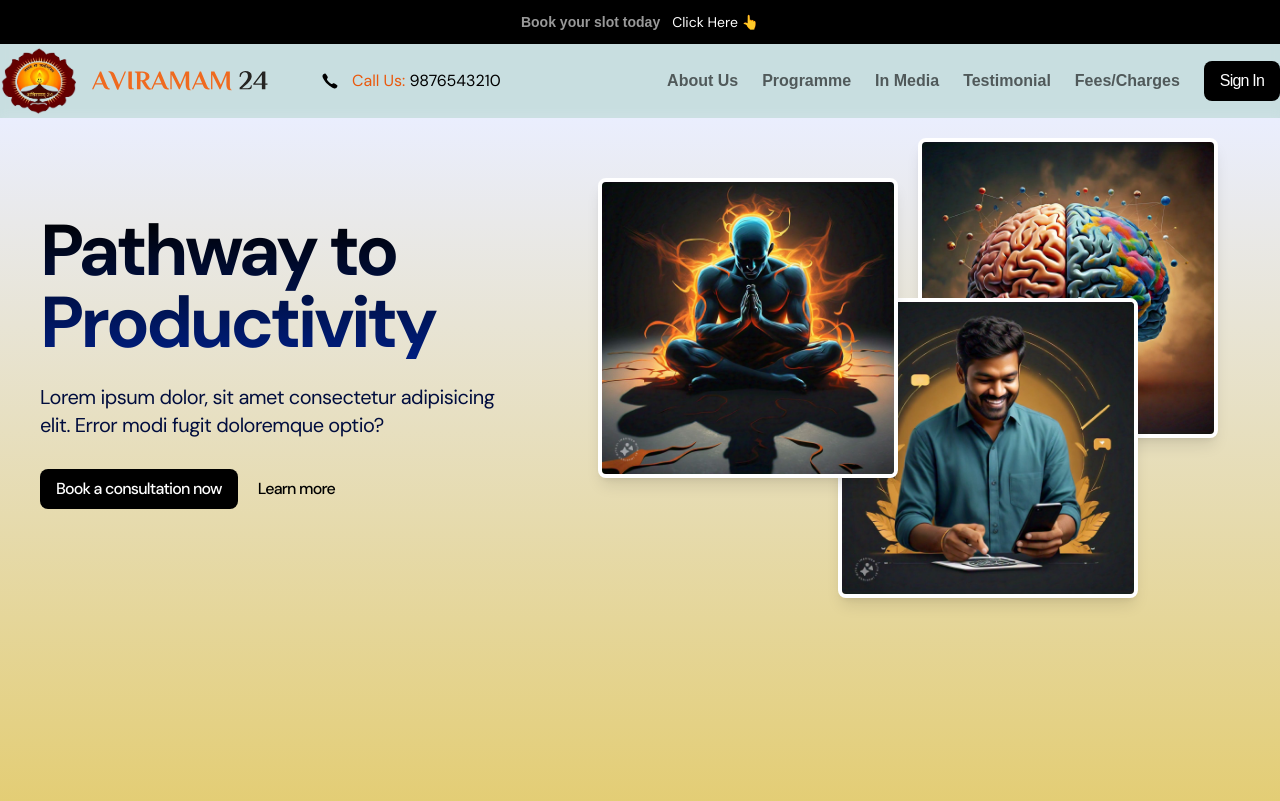
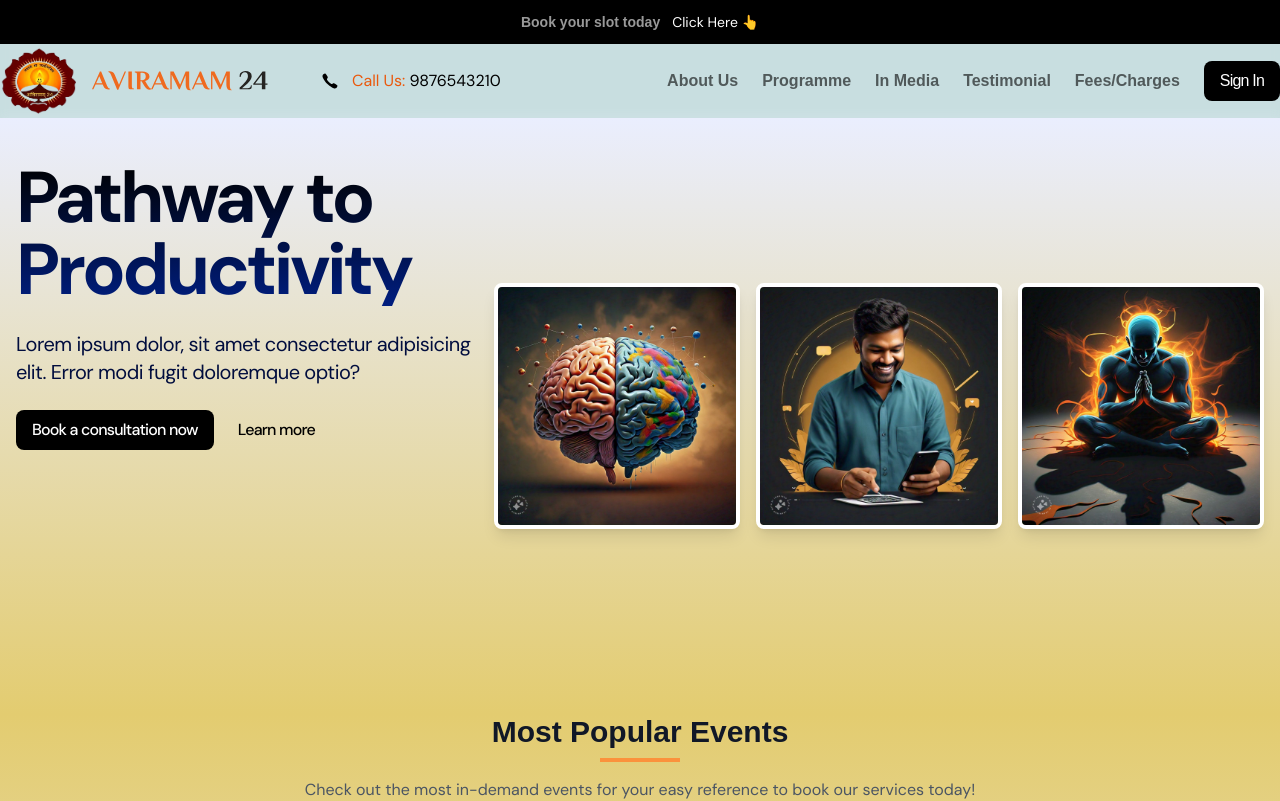
Before and after one commit to thisissuman/aviramana-24, a Next.js app: page / in a window 1280 px wide. Shown: the top 801 px of the page. Built offline with nearby package versions, Linux system fonts and the light colour scheme.

Commit message:
hero fix

```diff
--- a/src/app/sections/Hero.tsx
+++ b/src/app/sections/Hero.tsx
@@ -5,26 +5,21 @@ import resi from "@/app/assets/resi.jpeg";
 import book from "@/app/assets/book.jpeg";
 import sign from "@/app/assets/signup.jpeg";
 import { content } from "../constant";
+
 const Hero = () => {
-
   const [hoveredImage, setHoveredImage] = useState<
     "imageOne" | "imageTwo" | "imageThree" | null
   >(null);
 
-
   const [blurText, setBlurText] = useState(false);
-
-
 
   const defaultTitle = "Pathway to Productivity";
   const defaultDescription =
     "Lorem ipsum dolor, sit amet consectetur adipisicing elit. Error modi fugit doloremque optio?";
 
-
   const { title, description } = hoveredImage
     ? content[hoveredImage]
     : { title: defaultTitle, description: defaultDescription };
-
 
   const handleHoverStart = (image: "imageOne" | "imageTwo" | "imageThree") => {
     setBlurText(true);
@@ -35,67 +30,64 @@ const Hero = () => {
   };
 
   return (
-    <section className="pt-8 pb-20 md:pt-5 md:pb-10 bg-[linear-gradient(to_bottom,#EAEEFE,#e3cc70)] overflow-x-clip
-">
-      <div className="container mx-auto">
-        <div className="md:flex items-center">
+    <section className="pt-8 pb-20 md:pt-5 md:pb-10 bg-[linear-gradient(to_bottom,#EAEEFE,#e3cc70)] overflow-x-clip">
+      <div className="container mx-auto px-4"> {/* Added padding for small screens */}
+        <div className="flex flex-col md:flex-row items-center"> {/* Changed to flex-col on small screens */}
           {/* Left Side - Text Content */}
-          <div className="md:w-[478px] mb-56 ml-10">
+          <div className="w-full md:w-[478px] mb-10 md:mb-56"> {/* Adjusted margins */}
             <h1
-              className={`text-5xl md:text-7xl font-bold tracking-tighter bg-gradient-to-b from-black to-[#001E80] text-transparent bg-clip-text mt-6 transition-all duration-300 ${
+              className={`text-3xl md:text-5xl lg:text-7xl font-bold tracking-tighter bg-gradient-to-b from-black to-[#001E80] text-transparent bg-clip-text mt-6 transition-all duration-300 ${
                 blurText ? "blur-sm opacity-50" : "blur-none opacity-100"
               }`}
             >
               {title}
             </h1>
             <p
-              className={`text-xl text-[#010D3E] tracking-tight mt-6 transition-all duration-300 ${
+              className={`text-base md:text-xl text-[#010D3E] tracking-tight mt-4 md:mt-6 transition-all duration-300 ${
                 blurText ? "blur-sm opacity-50" : "blur-none opacity-100"
               }`}
             >
               {description}
             </p>
-            <div className="flex gap-1 items-center mt-[30px]">
-              <button className="btn btn-primary">Book a consultation now</button>
-              <button className="btn btn-text hidden md:block">Learn more</button>
+            <div className="flex flex-col sm:flex-row gap-2 items-start mt-6">
+              <button className="btn btn-primary w-full sm:w-auto">Book a consultation now</button>
+              <button className="btn btn-text hidden md:block w-full sm:w-auto">Learn more</button>
             </div>
           </div>
 
           {/* Right Side - Stacked Images with Hover Effect */}
-          <div className="-mt-28 md:mt-0 md:h-[648px] md:flex-1 relative ml-20">
-
+          <div className="w-full md:flex-1 relative mt-10 md:mt-0 flex justify-center"> {/* Center images on small screens */}
+            <div className="grid grid-cols-1 sm:grid-cols-2 md:grid-cols-3 gap-4"> {/* Use grid for images */}
               <Image
                 src={resi}
                 alt="Resilience Image"
                 width={180}
                 height={180}
-              className={`md:absolute md:h-[300px] md:w-auto md:max-w-none md:top-0 md:left-80 rounded-lg border-4 border-white shadow-lg transition-transform duration-300 ease-in-out ${
+                className={`w-full h-auto rounded-lg border-4 border-white shadow-lg transition-transform duration-300 ease-in-out ${
                   hoveredImage === "imageOne" ? "z-20 scale-110" : "z-10"
                 }`}
                 onMouseEnter={() => handleHoverStart("imageOne")}
                 onMouseLeave={() => setHoveredImage(null)}
               />
 
-
               <Image
                 src={book}
                 alt="Book Image"
                 width={180}
                 height={180}
-              className={`md:absolute md:h-[300px] md:w-auto md:max-w-none md:top-40 md:left-60 rounded-lg border-4 border-white shadow-lg transition-transform duration-300 ease-in-out ${
+                className={`w-full h-auto rounded-lg border-4 border-white shadow-lg transition-transform duration-300 ease-in-out ${
                   hoveredImage === "imageTwo" ? "z-20 scale-110" : "z-10"
                 }`}
                 onMouseEnter={() => handleHoverStart("imageTwo")}
                 onMouseLeave={() => setHoveredImage(null)}
               />
 
-
               <Image
                 src={sign}
                 alt="Sign Up Image"
                 width={180}
                 height={180}
-              className={`md:absolute md:h-[300px] md:w-auto md:max-w-none md:top-10 md:left-100 rounded-lg border-4 border-white shadow-lg transition-transform duration-300 ease-in-out ${
+                className={`w-full h-auto rounded-lg border-4 border-white shadow-lg transition-transform duration-300 ease-in-out ${
                   hoveredImage === "imageThree" ? "z-20 scale-110" : "z-10"
                 }`}
                 onMouseEnter={() => handleHoverStart("imageThree")}
@@ -104,6 +96,7 @@ const Hero = () => {
             </div>
           </div>
         </div>
+      </div>
     </section>
   );
 };
```
Lines whose indentation alone changed are shown as unchanged.
